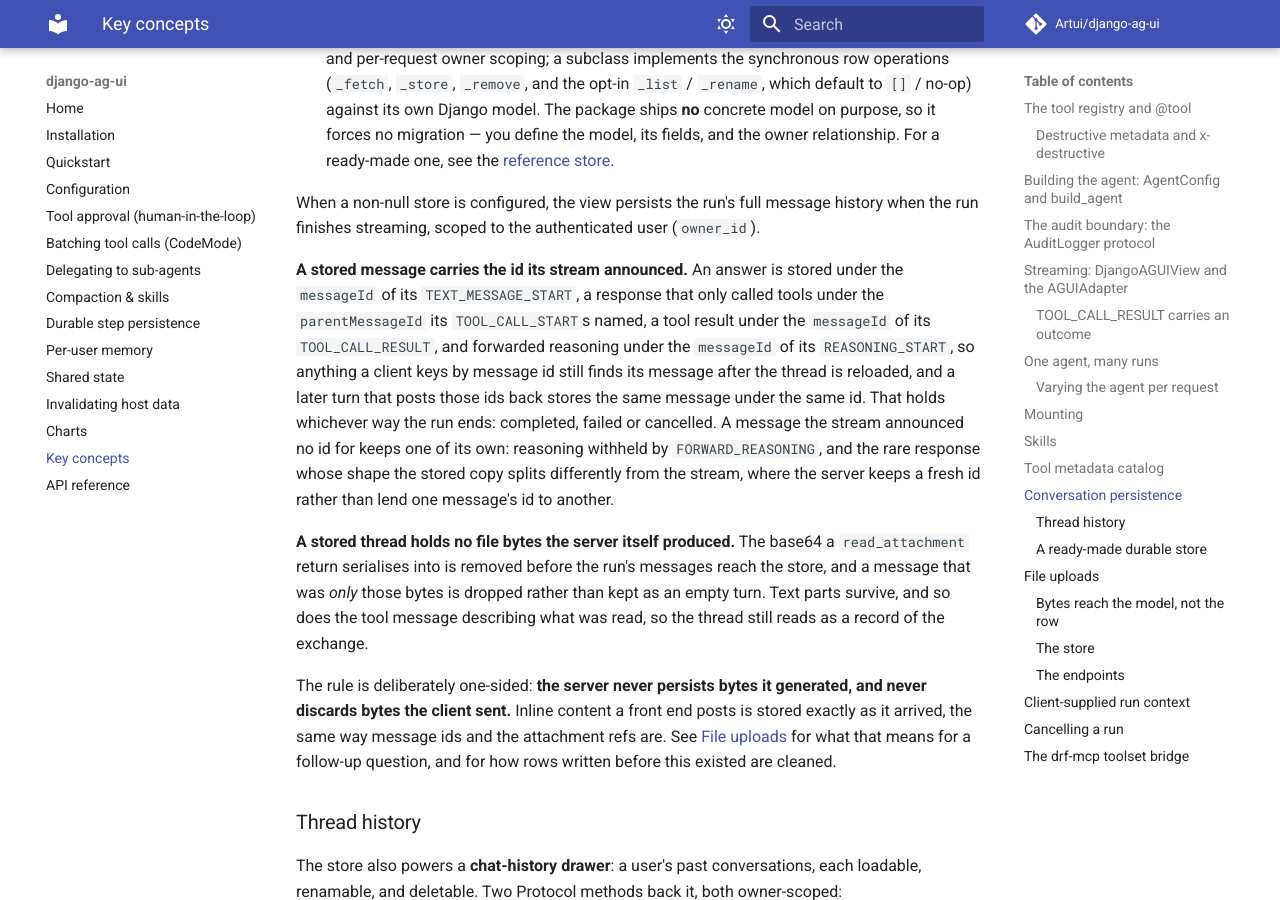
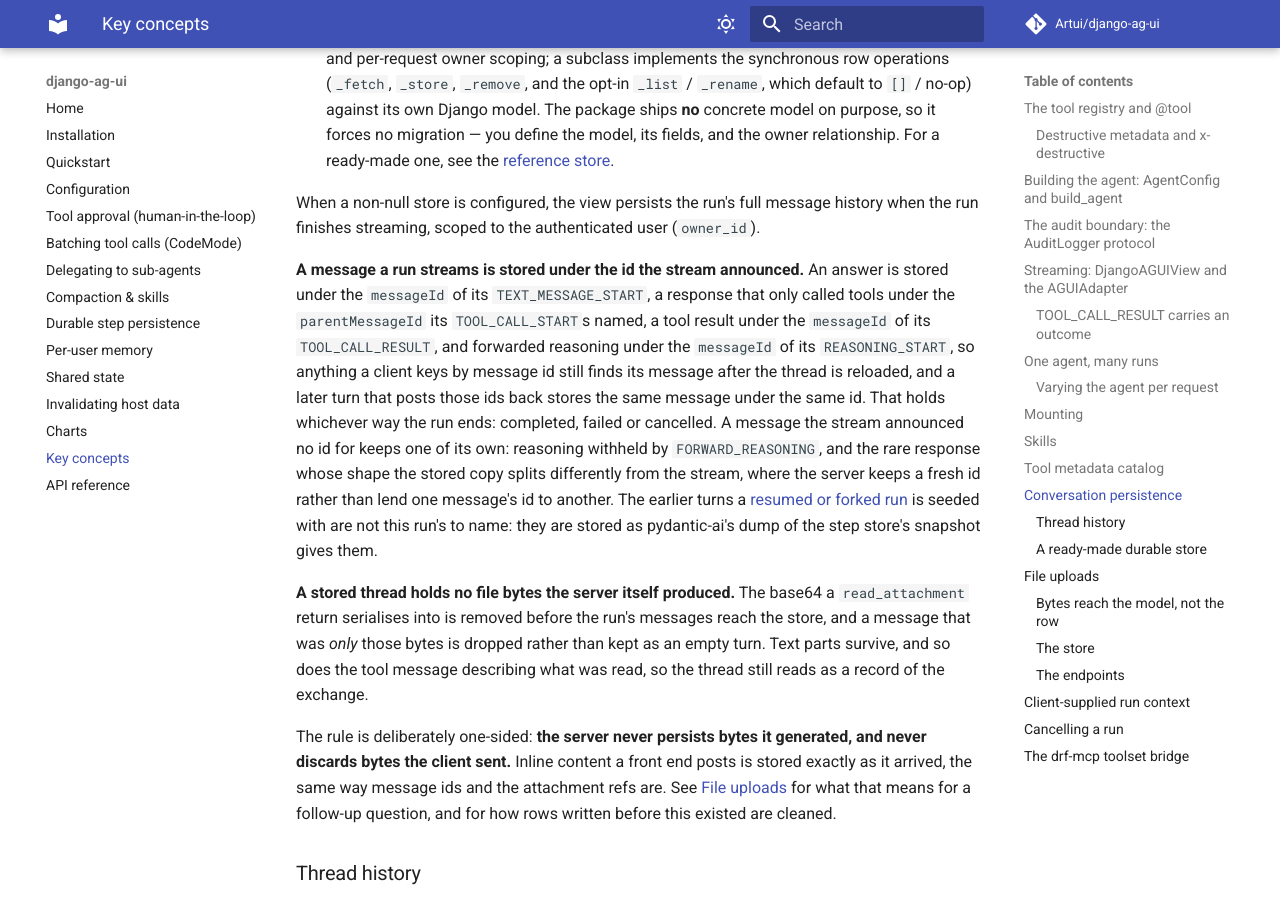
Before and after one commit to Artui/django-ag-ui, an MkDocs documentation site: the page built from docs/concepts.md, in a window 1280 px wide and 900 px high, scrolled down 9620 px. Built offline with MkDocs 1.6.1 and Material for MkDocs 9.7.7, drawn with Linux system fonts in a browser that asks for light colours; comment, search, counter and statistics services are not loaded.

Commit message:
Pin the resumed and approval paths, and scope the docs to what a run streams
The resumed-run test now asserts only what the restamping owns: the new
messages take the streamed ids and the prefix takes none of them. Keeping the
loaded ids of the prefix is upstream behaviour pydantic-ai gained after this
package's floor, so that half is its own test, skipped where a probe shows the
dump does not restore them. An approved call that resumes stores its result and
answer under the streamed ids beside the client's re-posted messages.

Co-Authored-By: Claude Opus 5.5 <noreply@anthropic.com>

```diff
--- a/docs/concepts.md
+++ b/docs/concepts.md
@@ -456,18 +456,20 @@ When a non-null store is configured, the view persists the run's full message
 history when the run finishes streaming, scoped to the authenticated user
 (`owner_id`).
 
-**A stored message carries the id its stream announced.** An answer is stored
-under the `messageId` of its `TEXT_MESSAGE_START`, a response that only called
-tools under the `parentMessageId` its `TOOL_CALL_START`s named, a tool result
-under the `messageId` of its `TOOL_CALL_RESULT`, and forwarded reasoning under
-the `messageId` of its `REASONING_START`, so anything a client keys by message
-id still finds its message after the thread is reloaded, and a later turn that
-posts those ids back stores the same message under the same id. That holds
-whichever way the run ends: completed, failed or cancelled. A message the stream
-announced no id for keeps one of its own: reasoning withheld by
+**A message a run streams is stored under the id the stream announced.** An
+answer is stored under the `messageId` of its `TEXT_MESSAGE_START`, a response
+that only called tools under the `parentMessageId` its `TOOL_CALL_START`s named,
+a tool result under the `messageId` of its `TOOL_CALL_RESULT`, and forwarded
+reasoning under the `messageId` of its `REASONING_START`, so anything a client
+keys by message id still finds its message after the thread is reloaded, and a
+later turn that posts those ids back stores the same message under the same id.
+That holds whichever way the run ends: completed, failed or cancelled. A message
+the stream announced no id for keeps one of its own: reasoning withheld by
 `FORWARD_REASONING`, and the rare response whose shape the stored copy splits
 differently from the stream, where the server keeps a fresh id rather than lend
-one message's id to another.
+one message's id to another. The earlier turns a [resumed or forked
+run](step-persistence.md) is seeded with are not this run's to name: they are
+stored as pydantic-ai's dump of the step store's snapshot gives them.
 
 **A stored thread holds no file bytes the server itself produced.** The base64 a
 `read_attachment` return serialises into is removed before the run's messages
```
Also changed, not shown: 1 other file.
